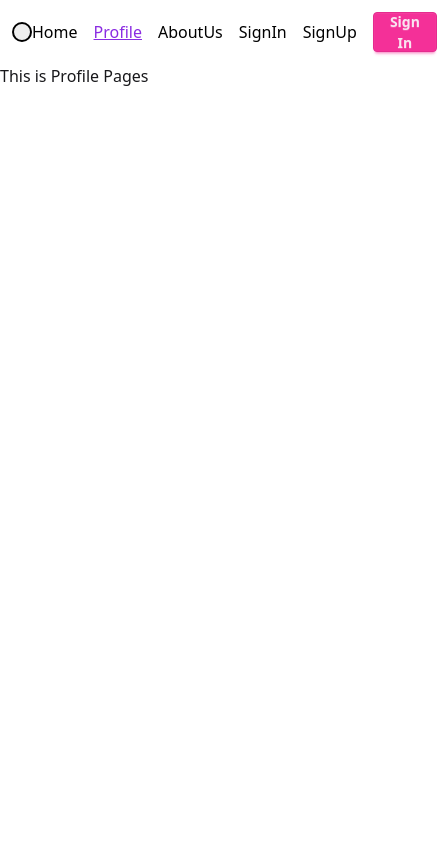
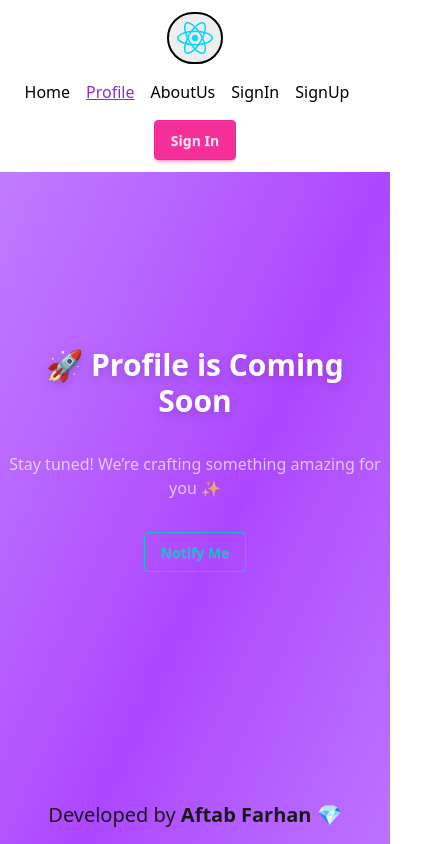
Before and after one commit to aftabfarhanarko/Conceptual-Session-Authentions-Email-Password, a React (Vite) app: page /profile in a window 390 px wide. Shown: the top 844 px of the page, 437 px wide, since content can reach past the window. Built offline with nearby package versions, Linux system fonts and the light colour scheme.

Commit message:
addes files

```diff
--- a/package.json
+++ b/package.json
@@ -14,6 +14,7 @@
     "react": "^19.1.1",
     "react-dom": "^19.1.1",
     "react-router": "^7.9.4",
+    "react-toastify": "^11.0.5",
     "tailwindcss": "^4.1.14"
   },
   "devDependencies": {
--- a/src/Components/MainLayout/MainLayout.jsx
+++ b/src/Components/MainLayout/MainLayout.jsx
@@ -1,12 +1,14 @@
 import React from 'react';
 import Navbar from '../Navbar/Navbar';
 import { Outlet } from 'react-router';
+  import { ToastContainer } from 'react-toastify';
 
 const MainLayout = () => {
     return (
         <div>
             <Navbar></Navbar>
             <Outlet></Outlet>
+             <ToastContainer />
         </div>
     );
 };
--- a/src/Components/Navbar/Navbar.jsx
+++ b/src/Components/Navbar/Navbar.jsx
@@ -6,7 +6,7 @@
 const Navbar = () => {
   return (
    <div className="bg-white/80">
-    <div className="flex items-center justify-between max-w-[1300px] mx-auto  p-3 text-black">
+    <div className="flex flex-col gap-4 md:flex-row items-center justify-between max-w-[1300px] mx-auto  p-3 text-black">
    <div className="border-2 p-2 rounded-full bg-base-300  ">
      <img src={logo}></img>
    </div>
--- a/src/Components/pages/AboutUs/AboutUs.jsx
+++ b/src/Components/pages/AboutUs/AboutUs.jsx
@@ -1,10 +1,40 @@
 import React from 'react';
+import { toast } from "react-toastify";
+
 
 const AboutUs = () => {
+    const handelTost = () => {
+        toast.success("🎉 You’ll be notified when the About Us page is ready Soon!", {
+          position: "top-center",
+          autoClose: 2000,
+          theme: "colored",
+        });
+      };
     return (
-        <div>
-            <h1>About Me</h1>
-        </div>
+         <div className="px-2 min-h-screen flex flex-col justify-center items-center bg-gradient-to-br from-purple-400 via-purple-500 to-purple-400 text-center   ">
+      <h1 className="  text-3xl md:text-5xl font-semibold  md:font-bold text-white animate-bounce drop-shadow-lg ">
+        🚀About Us is Coming Soon
+      </h1>
+
+      <p className=" mt-6  text-white/80 animate-pulse">
+        Stay tuned! We’re crafting something amazing for you ✨
+      </p>
+      <div>
+        <button
+          onClick={handelTost}
+          className="btn btn-outline btn-accent mt-8 animate-pulse"
+        >
+          {" "}
+          Notify Me
+        </button>
+      </div>
+      <div>
+        <p className="text-xl mt-58 animate-bounce">
+          {" "}
+          Developed by <span className="font-semibold ">Aftab Farhan 💎</span>
+        </p>
+      </div>
+    </div>
     );
 };
 
--- a/src/Components/pages/Home/Home.jsx
+++ b/src/Components/pages/Home/Home.jsx
@@ -1,11 +1,40 @@
-import React from 'react';
+import React from "react";
+import { toast } from "react-toastify";
 
 const Home = () => {
-    return (
-        <div>
-            <h1>THis is Home Pages</h1>
-        </div>
-    );
+  const handelTost = () => {
+    toast.success("🎉 You’ll be notified when the Home page is ready Soon!", {
+      position: "top-center",
+      autoClose: 2000,
+      theme: "colored",
+    });
+  };
+  return (
+    <div className="px-2 min-h-screen flex flex-col justify-center items-center bg-gradient-to-br from-purple-400 via-purple-500 to-purple-400 text-center   ">
+      <h1 className="  text-3xl md:text-5xl font-semibold  md:font-bold text-white animate-bounce drop-shadow-lg ">
+        🚀 Home page is Coming Soon
+      </h1>
+
+      <p className=" mt-6  text-white/80 animate-pulse">
+        Stay tuned! We’re crafting something amazing for you ✨
+      </p>
+      <div>
+        <button
+          onClick={handelTost}
+          className="btn btn-outline btn-accent mt-8 animate-pulse"
+        >
+          {" "}
+          Notify Me
+        </button>
+      </div>
+      <div>
+        <p className="text-xl mt-58 animate-bounce">
+          {" "}
+          Developed by <span className="font-semibold ">Aftab Farhan 💎</span>
+        </p>
+      </div>
+    </div>
+  );
 };
 
 export default Home;
--- a/src/Components/pages/Profile/Profile.jsx
+++ b/src/Components/pages/Profile/Profile.jsx
@@ -1,10 +1,40 @@
 import React from 'react';
+import { toast } from "react-toastify";
+
 
 const Profile = () => {
+     const handelTost = () => {
+        toast.success("🎉 You’ll be notified when the Profile page is ready Soon!", {
+          position: "top-center",
+          autoClose: 2000,
+          theme: "colored",
+        });
+      };
     return (
-        <div>
-            <h2>This is Profile Pages</h2>
-        </div>
+         <div className="px-2 min-h-screen flex flex-col justify-center items-center bg-gradient-to-br from-purple-400 via-purple-500 to-purple-400 text-center   ">
+      <h1 className="  text-3xl md:text-5xl font-semibold  md:font-bold text-white animate-bounce drop-shadow-lg ">
+        🚀 Profile is Coming Soon
+      </h1>
+
+      <p className=" mt-6  text-white/80 animate-pulse">
+        Stay tuned! We’re crafting something amazing for you ✨
+      </p>
+      <div>
+        <button
+          onClick={handelTost}
+          className="btn btn-outline btn-accent mt-8 animate-pulse"
+        >
+          {" "}
+          Notify Me
+        </button>
+      </div>
+      <div>
+        <p className="text-xl mt-58 animate-bounce">
+          {" "}
+          Developed by <span className="font-semibold ">Aftab Farhan 💎</span>
+        </p>
+      </div>
+    </div>
     );
 };
 
```
Also changed, not shown: 2 other files (tests, documents, lock files or other folders).
